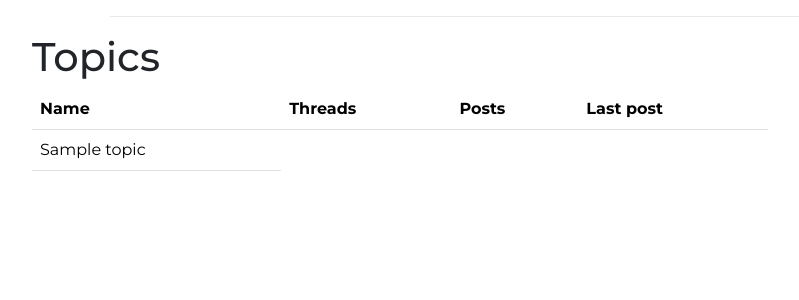
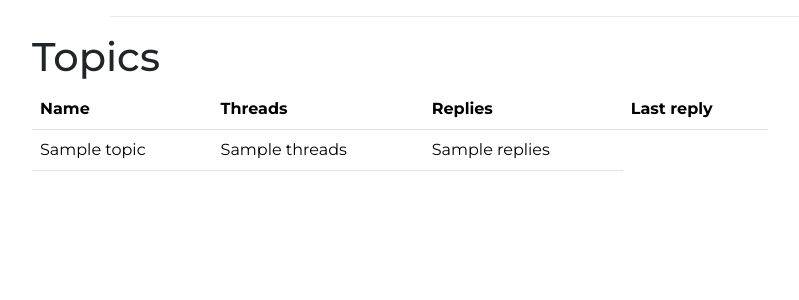
Before and after one commit to jensjvh/keskustelusovellus, a Flask app: template templates/index.html in a window 1280 px wide. Shown: the part 92-392 px from the top of the page, without its empty margins (50-849 px from the left). Run offline with Flask 3, Linux system fonts and the light colour scheme; the template is opened without the code that fills it: most values are stand-ins (such as "Sample title", 1, 10 or a date in 2020).

Commit message:
Make the topics table display thread and reply count

```diff
--- a/templates/index.html
+++ b/templates/index.html
@@ -13,14 +13,16 @@
                         <tr>
                             <th scope="col">Name</th>
                             <th scope="col">Threads</th>
-                            <th scope="col">Posts</th>
-                            <th scope="col">Last post</th>
+                            <th scope="col">Replies</th>
+                            <th scope="col">Last reply</th>
                         </tr>
                     </thead>
                     <tbody>
                     {% for topic in topics %}
                         <tr>
                             <td>{{ topic.title }}</td>
+                            <td>{{ topic.threads}}</td>
+                            <td>{{ topic.replies }}</td>
                         </tr>
                     {% endfor %}
                     </tbody>
--- a/templates/new_thread.html
+++ b/templates/new_thread.html
@@ -16,8 +16,8 @@
                           <input type="title" class="form-control" name="title" id="titleInput" aria-describedby="titleHelp" placeholder="Thread Title">
                         </div>
                         <div class="form-group">
-                          <small id="startpostHelp" class="form-text text-muted">The starting post should contain at least 1 character, and less than 300 characters.</small>
-                          <input type="starting_post" class="form-control" name="starting_post" id="startpostInput" minlength="1" maxlength="300" aria-describedby="startpostHelp" placeholder="starting post">
+                          <small id="startreplyHelp" class="form-text text-muted">The starting reply should contain at least 1 character, and less than 300 characters.</small>
+                          <input type="starting_reply" class="form-control" name="starting_reply" id="startreplyInput" minlength="1" maxlength="300" aria-describedby="startreplyHelp" placeholder="starting reply">
                         </div>
                         <button type="submit" class="btn btn-primary">Submit</button>
                     </form>
--- a/templates/threads.html
+++ b/templates/threads.html
@@ -15,8 +15,8 @@
                     <thead class="thead-light">
                         <tr>
                             <th scope="col">Name</th>
-                            <th scope="col">Posts</th>
-                            <th scope="col">Last post</th>
+                            <th scope="col">Replies</th>
+                            <th scope="col">Last reply</th>
                         </tr>
                     </thead>
                     <tbody>
```
Also changed, not shown: topics.py (+7 -1 lines).
